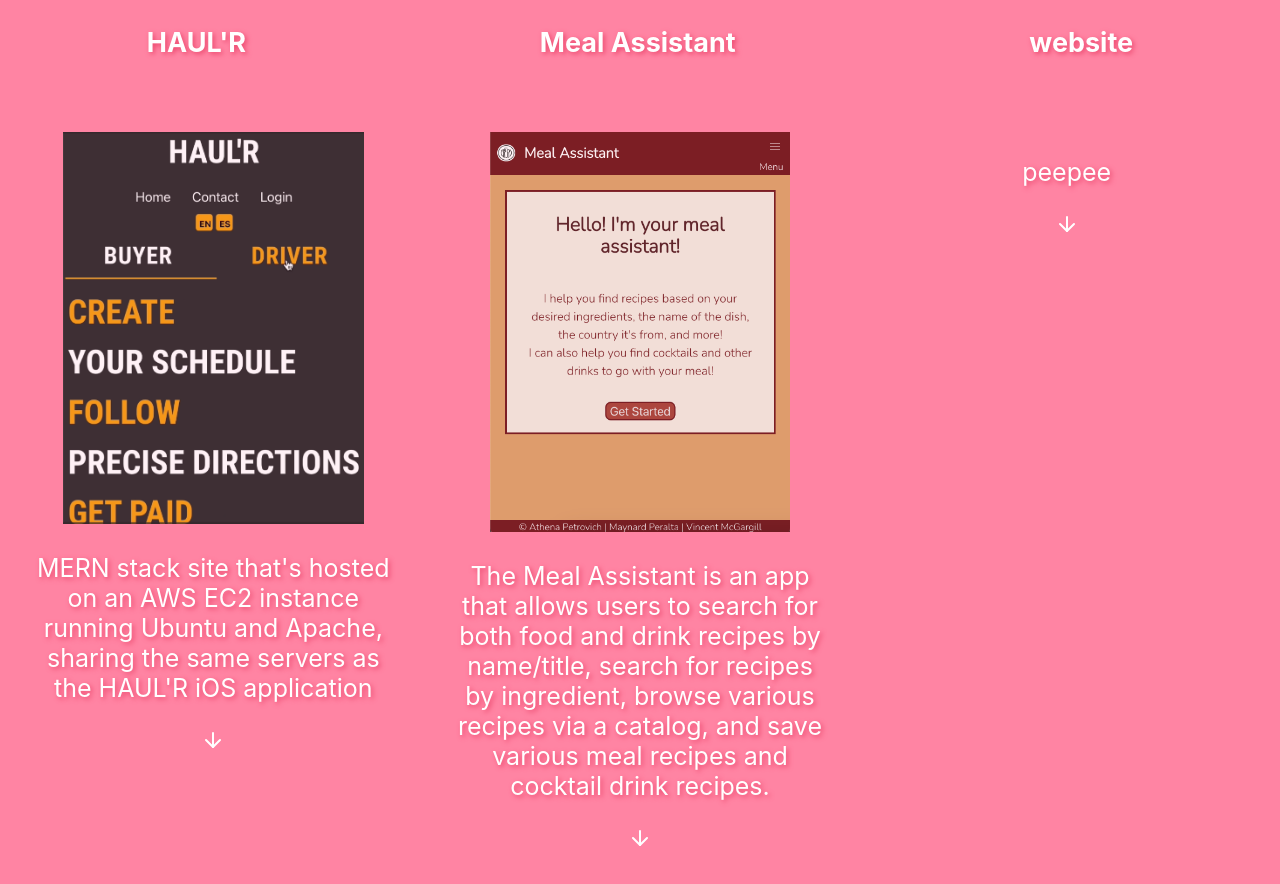
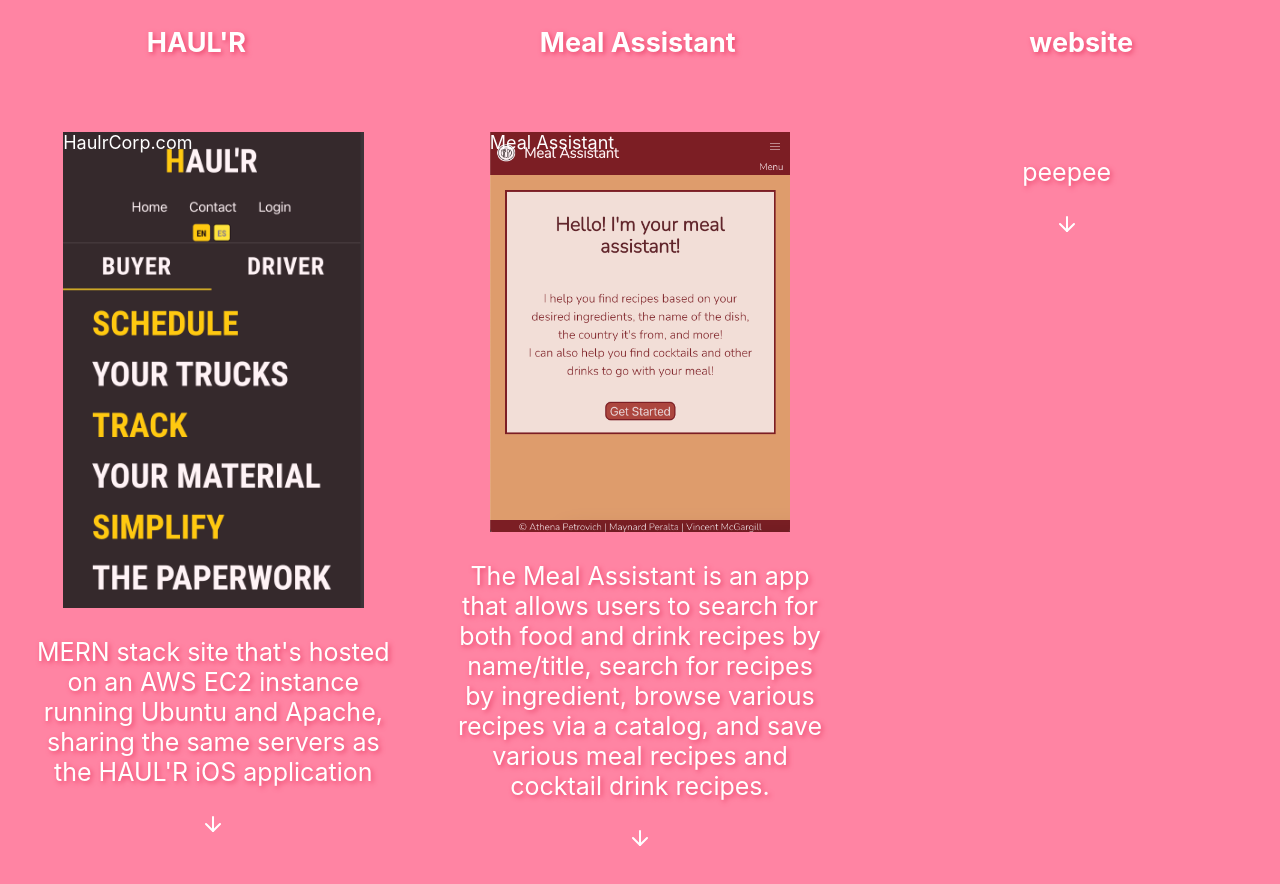
Before and after one commit to strawberryboar/Athenas-Portfolio, a React (Create React App) app: page / in a window 1280 px wide. Shown: the part 1740-2624 px from the top of the page. Built offline with nearby package versions, Linux system fonts and the light colour scheme.

Commit message:
Updated collapse, replaced images,

```diff
--- a/src/components/Collapse.js
+++ b/src/components/Collapse.js
@@ -7,17 +7,16 @@
 export default function Collapse(props) {
 
     const [isShown, setIsShown] = useState(false);
-    const styles = {
-        transform: {
-            transition: '0.3s'
-        }
+    const style = {
+        transform: isShown ? 'rotate(180deg)' : '',
+        transition: 'transform 175ms ease'
     }
 
     return(
         <div>
         <a
             onClick={() => setIsShown(!isShown)}>
-               {isShown === true ? <UpArrow/> : <DownArrow/>}
+                <DownArrow style={style}/>
         </a>
         <div>
         {isShown &&
--- a/src/components/LinkButton.js
+++ b/src/components/LinkButton.js
@@ -1,7 +1,6 @@
 import React, { useState } from "react";
 import './LinkButton.css';
 import catPng from '../assets/cat.png';
-import HaulrScreen from '../assets/haulrscreen.png';
 import Collapse from "./Collapse";
 
 export default function LinkButton(props) {
--- a/src/pages/Homepage.css
+++ b/src/pages/Homepage.css
@@ -143,12 +143,18 @@
 
   .projBox img {
     max-width: 80%;
+    max-height: 50%;
     opacity: 90%;
   }
 
   .projBox img:hover {
     transition: 0.3s;
     filter: blur(3px);
+  }
+
+  .imgDiv a {
+    position: absolute;
+    z-index: 999999;
   }
 
   .tech {
--- a/src/pages/Homepage.js
+++ b/src/pages/Homepage.js
@@ -13,7 +13,7 @@
 import Stars from '../components/Stars.js';
 import 'animate.css';
 import Collapse from '../components/Collapse';
-import haulrscreen from '../assets/haulrscreen.png'
+import HaulrScreen from '../assets/HaulrScreen.png'
 import MealAssistant from '../assets/MealAssistant.png';
 
 
@@ -33,6 +33,22 @@
       }
 
     const [isShown, setIsShown] = useState(false);
+    const [isHover, setIsHover] = useState(false);
+
+    const handleMouseEnter = () => {
+        setIsHover(true);
+    }
+
+    const handleMouseOut = () => {
+        setIsHover(false);
+    }
+
+// case isHover(true) ? ____ : isHover(false)
+
+    // const handleMouseOut = () => {
+    //     setIsHover(false);
+    // }
+
 
     return(
     <div className="Homepage">
@@ -88,7 +104,10 @@
             </div>
             <div className='projBoxContain'>
             <div className='projBox'>
-                <img src={haulrscreen}/>
+                <div className='imgDiv'>
+                <a href='https://haulrcorp.com/'>HaulrCorp.com</a>
+                <img src={HaulrScreen}/>
+                </div>
                 <p>MERN stack site that's hosted on an AWS EC2 instance running Ubuntu and Apache, sharing the same servers as the HAUL'R iOS application</p>
                <Collapse>
                 <ul className='tech'>
@@ -101,7 +120,10 @@
             </Collapse>
             </div>
             <div className='projBox'>
-                <img src={MealAssistant}/>
+                <div className='imgDiv'>
+                    <a href='https://strawberryboar.github.io/Meal-Assistant/'>Meal Assistant</a>
+                    <img src={MealAssistant}/>
+                 </div>
                 <p>The Meal Assistant is an app that allows users to search for both food and drink recipes by name/title, search for recipes by ingredient, browse various recipes via a catalog, and save various meal recipes and cocktail drink recipes.</p>
                 <Collapse>
                     <ul className='tech'>
```
Also changed, not shown: src/assets/haulrscreen.png.
